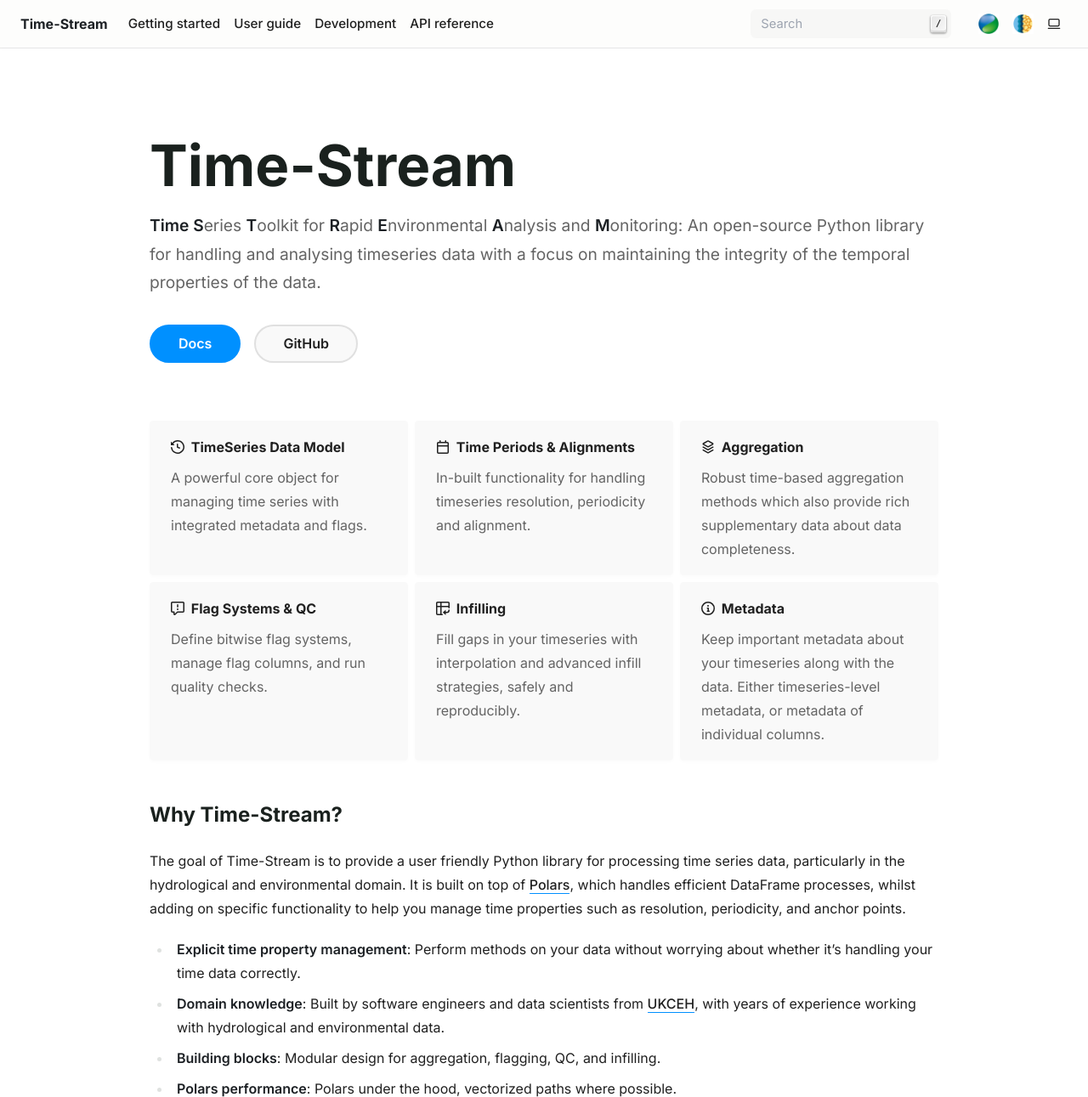
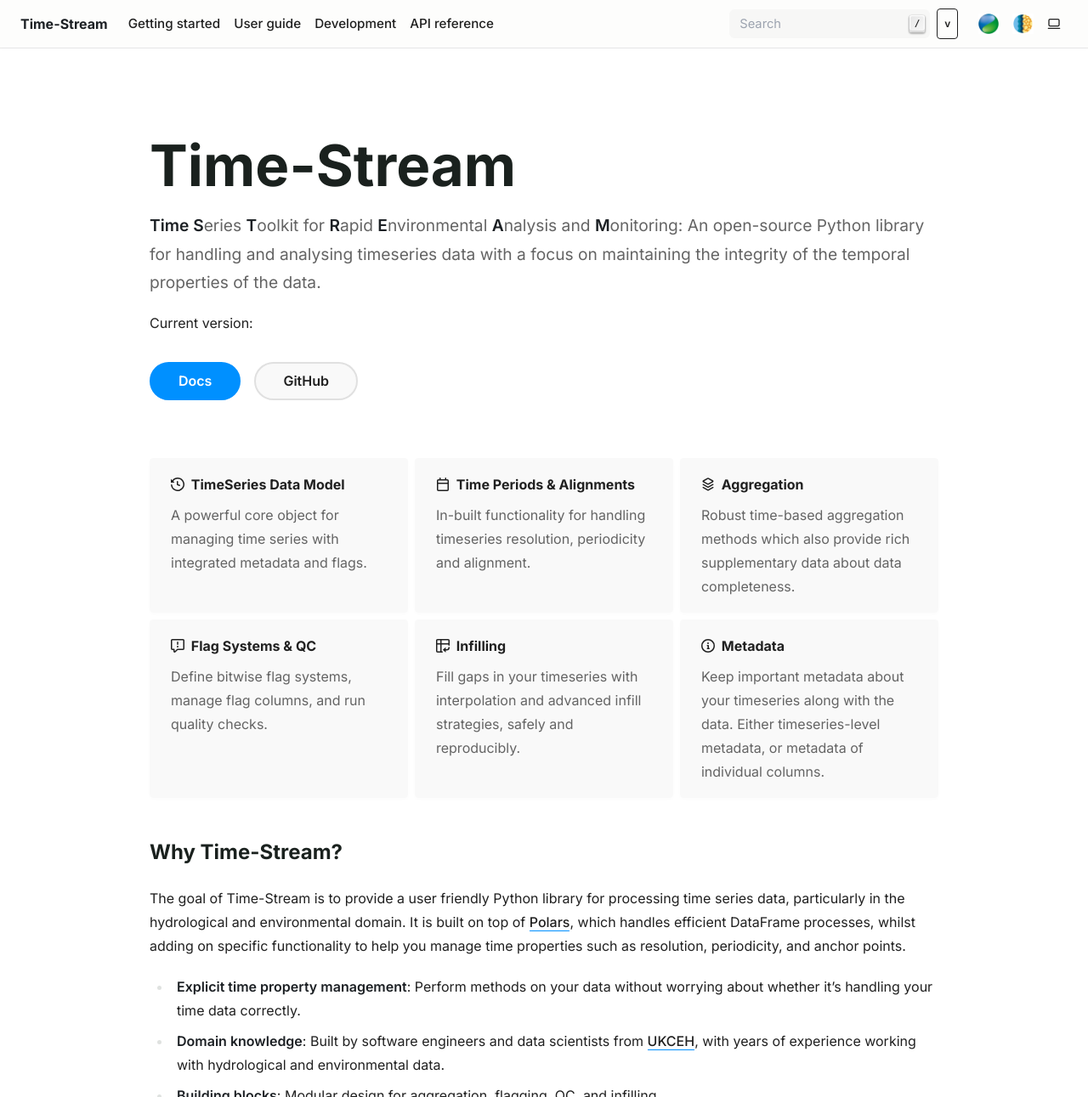
Before and after one commit to NERC-CEH/time-stream, a Sphinx documentation site: the page built from docs/source/index.rst, in a window 1280 px wide and 1400 px high, cut to the strip 0-1291 px from the top of the window. Shown: the whole strip at 85% size. Built offline with Sphinx 7.4.7, drawn with Linux system fonts in a browser that asks for light colours; the version number could not be read and is left out.

Commit message:
Add version number to docs

```diff
--- a/docs/source/_static/css/custom.css
+++ b/docs/source/_static/css/custom.css
@@ -32,6 +32,20 @@
 }
 
 
+.version-badge {
+    font-size: 0.75rem;
+    font-weight: 600;
+    border: 1px solid;
+    border-radius: 4px;
+    padding: 2px 6px;
+    text-decoration: none;
+    white-space: nowrap;
+}
+
+.version-badge:hover {
+    background-color: var(--accent-2);
+}
+
 .toctree-l2 {
     font-size: 0.8em;
 }
--- a/docs/source/_templates/partials/nav-socials.html
+++ b/docs/source/_templates/partials/nav-socials.html
@@ -1,4 +1,5 @@
 <div class="sy-head-socials">
+  <a href="https://github.com/NERC-CEH/time-stream/releases" class="version-badge" aria-label="Version {{ release }}">v{{ release }}</a>
   {%- include "components/nav-socials.html" -%}
   <a href="https://www.ceh.ac.uk" aria-label="UKCEH" target="_blank">
     <img src="{{ pathto('_static/ukceh_logo_cropped.jpg', 1) }}" alt="UKCEH" height="24">
--- a/docs/source/index.rst
+++ b/docs/source/index.rst
@@ -11,6 +11,8 @@
     **Time S**\eries **T**\oolkit for **R**\apid **E**\nvironmental **A**\nalysis and **M**\onitoring: An open-source
     Python library for handling and analysing timeseries data with a focus on maintaining the integrity of the
     temporal properties of the data.
+
+Current version: |release|
 
 .. container:: buttons
 
```
